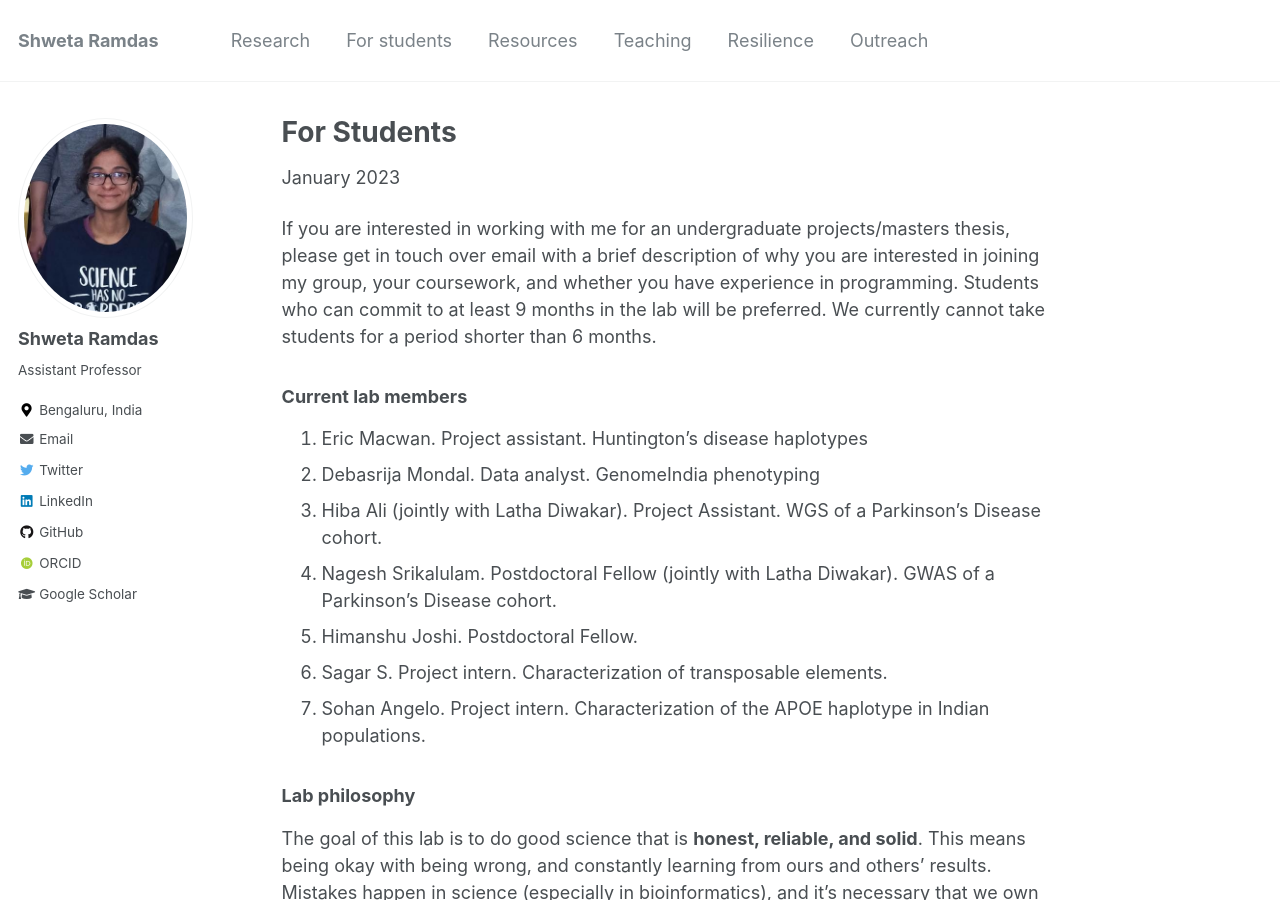
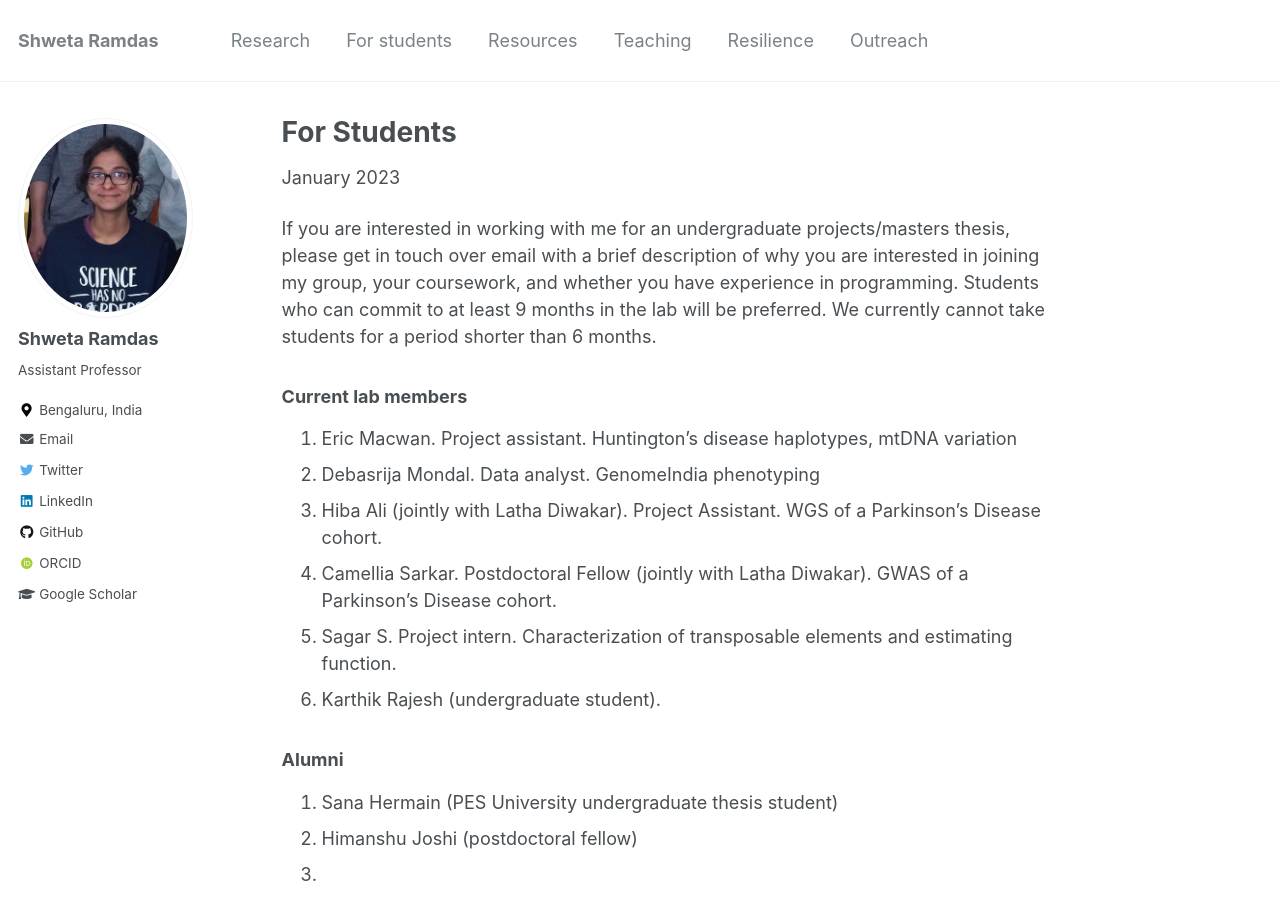
Before and after one commit to shwetaramdas/shwetaramdas.github.io, a Jekyll site: the page built from _pages/students.md, in a window 1280 px wide and 900 px high. Built offline with Jekyll 4.4.1, drawn with Linux system fonts in a browser that asks for light colours; some web fonts are replaced.

Commit message:
Update students.md

```diff
--- a/_pages/students.md
+++ b/_pages/students.md
@@ -10,14 +10,17 @@ January 2023
 If you are interested in working with me for an undergraduate projects/masters thesis, please get in touch over email with a brief description of why you are interested in joining my group, your coursework, and whether you have experience in programming. Students who can commit to at least 9 months in the lab will be preferred. We currently cannot take students for a period shorter than 6 months.
 
 ### Current lab members
-1. Eric Macwan. Project assistant. Huntington's disease haplotypes
+1. Eric Macwan. Project assistant. Huntington's disease haplotypes, mtDNA variation
 2. Debasrija Mondal. Data analyst. GenomeIndia phenotyping
 3. Hiba Ali (jointly with Latha Diwakar). Project Assistant. WGS of a Parkinson's Disease cohort.
-4. Nagesh Srikalulam. Postdoctoral Fellow (jointly with Latha Diwakar). GWAS of a Parkinson's Disease cohort.
-5. Himanshu Joshi. Postdoctoral Fellow.
-6. Sagar S. Project intern. Characterization of transposable elements.
-7. Sohan Angelo. Project intern. Characterization of the APOE haplotype in Indian populations.
+4. Camellia Sarkar. Postdoctoral Fellow (jointly with Latha Diwakar). GWAS of a Parkinson's Disease cohort.
+5. Sagar S. Project intern. Characterization of transposable elements and estimating function.
+6. Karthik Rajesh (undergraduate student).
 
+### Alumni
+1. Sana Hermain (PES University undergraduate thesis student)
+2. Himanshu Joshi (postdoctoral fellow)
+3.
 
 ### Lab philosophy
 
```
